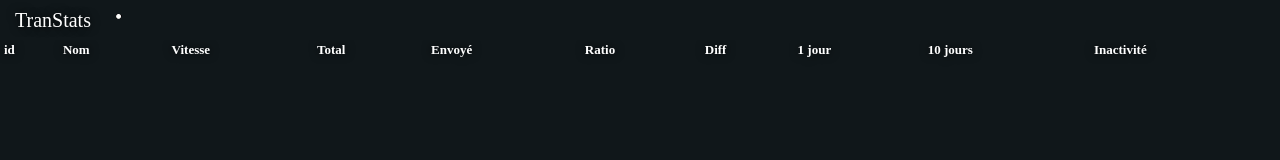
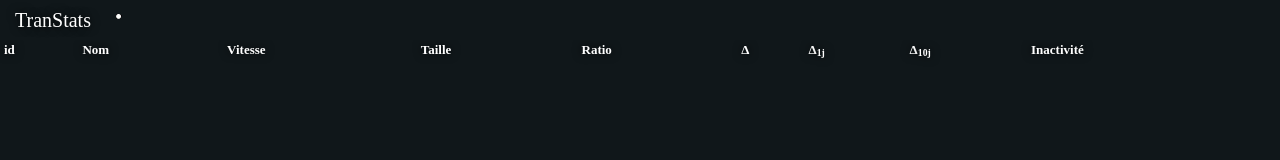
Before and after one commit to as0n/TranStats, a plain HTML site: page web/index.html in a window 1280 px wide. Drawn offline with nearby package versions, Linux system fonts and the light colour scheme.

Commit message:
Reorganised interface.

```diff
--- a/web/index.html
+++ b/web/index.html
@@ -19,12 +19,11 @@
 					<th>id</th>
 					<th>Nom</th>
 					<th>Vitesse</th>
-					<th>Total</th>
-					<th>Envoyé</th>
+					<th>Taille</th>
 					<th>Ratio</th>
-					<th>Diff</th>
-					<th>1 jour</th>
-					<th>10 jours</th>
+					<th>&Delta;</th>
+					<th>&Delta;<sub>1j</sub></th>
+					<th>&Delta;<sub>10j</sub></th>
 					<th>Inactivité</th>
 				</tr>
 			</thead>
@@ -38,9 +37,8 @@
 				<td><abbr title="{{ hash }}" class="limited">{{ name }}</abbr> <span class="info">{{ downloadDir }}</span></td>
 				<td class="data">{{#if rateUpload}}<span class="glyphicon glyphicon-arrow-up"></span> {{speed rateUpload}}{{/if}} {{#if rateDownload}}<span class="glyphicon glyphicon-arrow-down"></span> {{speed rateDownload}}{{/if}}</td>
 				<td class="data"><abbr title="{{size downloadedEver}} téléchargés ({{ pct }} %)">{{size totalSize}}</abbr></td>
-				<td class="data">{{size uploadedEver}}</td>
 				<td class="data" style="color : {{colorRatio ratio}}"><abbr title="envoyé {{ altRatio }} fois">{{{ ratio }}}</abbr></td>
-				<td class="data" style="color : {{colorDiff diff}}">{{size diff}}</td>
+				<td class="data" style="color : {{colorDiff diff}}"><abbr title="{{size uploadedEver}} envoyé">{{size diff}}</abbr></td>
 				<td class="data" style="color : {{colorDeltaD deltaD}}; opacity : {{fade day.time 1}}">{{#if deltaD}}<abbr title="{{ago day.time}}{{#if deltaH}} | dernière heure : {{size deltaH}} ({{ago hour.time}}){{/if}}">{{size deltaD}}</abbr>{{/if}}</td>
 				<td class="data" style="color : {{colorDeltaTD deltaTD}}; opacity : {{fade tday.time 10}}">{{#if deltaTD}}<abbr title="{{ago tday.time}}">{{size deltaTD}}</abbr>{{/if}}</td>
 				<td class="data">{{{ago activityDate}}}</td>
```
